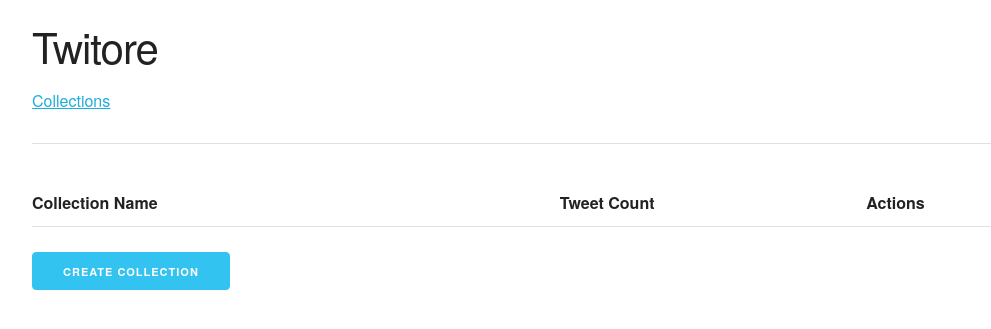
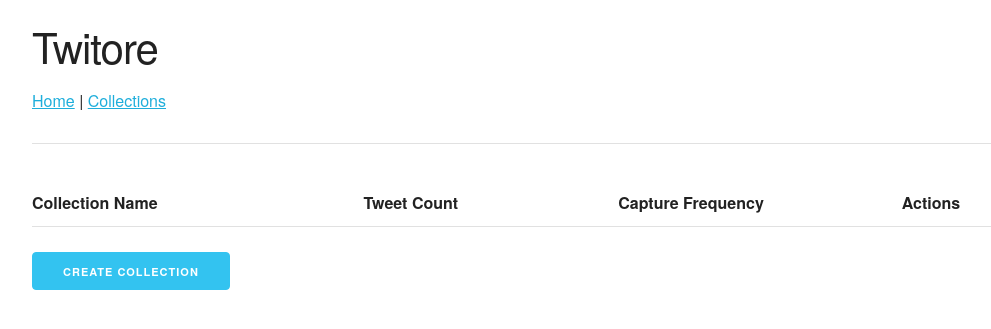
Before and after one commit to ghukill/twitore, a Flask app: page //collections in a window 1280 px wide. Shown: the top 329 px of the page, without its empty margins (128-1119 px from the left). Run offline with Flask 2, Linux system fonts and the light colour scheme; data that the repository does not hold is empty.

Commit message:
more info on collections page

```diff
--- a/twitore_app/templates/collection.html
+++ b/twitore_app/templates/collection.html
@@ -12,7 +12,8 @@
 		<form action="/twitore/update_collection/{{data.collection.name}}" method="POST">
 			<div class="row">
 				<div class="six columns">
-					<label for="minute_frequency">Minute Frequency (0-59)</label>
+					<label for="minute_frequency">Minute Frequency</label>
+					<p style="margin:0px auto 0px auto;">valid minute frequencies are 1-59, set to 0 to suspend capture</p>
 					<input class="u-full-width" type="text" placeholder="30 (would run every 30 minutes)" id="minute_frequency" name="minute_frequency" value="{{data.collection.minute_frequency}}">
 				</div>
 			</div>
--- a/twitore_app/templates/collections.html
+++ b/twitore_app/templates/collections.html
@@ -9,6 +9,7 @@
 			<tr>
 				<td><strong>Collection Name</strong></td>
 				<td class="text_center"><strong>Tweet Count</strong></td>
+				<td class="text_center"><strong>Capture Frequency</strong></td>
 				<td class="text_center"><strong>Actions</strong></td>
 			</tr>
 
@@ -16,6 +17,11 @@
 				<tr>
 					<td>{{c.name}}</td>
 					<td class="text_center">{{c.count}}</td>
+					{% if c.minute_frequency == 0 %}
+						<td class="text_center msg_alert">suspended</td>
+					{% else %}
+						<td class="text_center msg_success">{{c.minute_frequency}}</td>
+					{% endif %}
 					<td class="text_center">
 						<ul class="inline">
 							<li><a href="/twitore/collection/{{c.name}}">edit</a></li>
--- a/twitore_app/templates/header.html
+++ b/twitore_app/templates/header.html
@@ -22,6 +22,7 @@
 		<div class="row">
 			<div id="nav_menu" class="twelve columns vcenter">
 				<ul class="inline vcenter_text">
+					<li><a href="/twitore">Home</a></li>
 					<li><a href="/twitore/collections">Collections</a></li>
 				</ul>
 			</div>
--- a/twitore_app/templates/index.html
+++ b/twitore_app/templates/index.html
@@ -1,5 +1,6 @@
 {% include 'header.html' %}
 
 <p>Welcome to Twitore!</p>
+<p><a href="https://github.com/ghukill/twitore">github</a></p>
 
 {% include 'footer.html' %}
--- a/twitore_app/views.py
+++ b/twitore_app/views.py
@@ -36,11 +36,15 @@ def collections():
 	data = []
 	collections = models.Collection.objects()
 
+	'''
+	This needs to be paginated
+	'''
 	for collection in collections:
 		s = models.MongoTweet.objects().filter(twitore_collection=collection.name)
 		data.append({
 			"count":s.count(),
-			"name":collection.name
+			"name":collection.name,
+			'minute_frequency':collection.minute_frequency
 		})
 
 	logging.debug(mycron.user)
@@ -135,14 +139,24 @@ def update_collection(name):
 	logging.debug("updated collection %s" % c.id)
 
 	# update cron job
-	# try:
 	job = mycron.find_comment('twitore_{name}'.format(name=name))
 	job = list(job)
 	logging.debug(job)
 
 	# update cron
+	'''
+	Consider improving the logic here
+	'''
 	if len(job) > 0:
-		utils.updateCron(mycron,job[0],c)
+		if c.minute_frequency == 0:
+			utils.deleteCron(mycron, job[0], c)
+		elif c.minute_frequency >= 1 and c.minute_frequency <= 59:
+			utils.updateCron(mycron,job[0],c)
+		else:
+			logging.warning('frequency must be between 1-59 minutes. aborting.')
+			utils.setMsg(session,"collection could not be updated. frequency must be between 1-59 minutes. aborted.","msg_alert")
+			return redirect("/{prefix}/collection/{name}".format(prefix=localConfig.twitore_app_prefix,name=name))
+
 	# set cron if not there
 	else:
 		# set cron job
@@ -150,10 +164,6 @@ def update_collection(name):
 
 	# set msg in session
 	utils.setMsg(session,"collection updated","msg_success")
-
-	# except:
-	# 	# set msg in session
-	# 	utils.setMsg(session,"collection could not be updated","msg_alert")
 
 	return redirect("/{prefix}/collection/{name}".format(prefix=localConfig.twitore_app_prefix,name=name))
 
@@ -178,11 +188,10 @@ def delete_collection(name):
 	'''
 
 	# remove from crontab
-	cron = list(mycron.find_comment('twitore_%s' % name))
-	logging.debug(cron)
-	if len(cron) == 1:
-		mycron.remove(cron[0])
-		mycron.write()
+	job = list(mycron.find_comment('twitore_%s' % name))
+	logging.debug(job)
+	if len(job) == 1:
+		utils.deleteCron(mycron, job[0], c)
 	else:
 		logging.debug('could not find cron to delete')
 
--- a/utils/__init__.py
+++ b/utils/__init__.py
@@ -150,15 +150,18 @@ def setMsg(session, msg_text, msg_type):
 # set cron job
 def setCron(mycron, collection):
 	logging.info("setting cron for %s" % collection.name)
-
 	job = mycron.new(comment="twitore_%s" % collection.name, command="curl localhost:%s/%s/search/%s" % (localConfig.twitore_app_port,localConfig.twitore_app_prefix, collection.name) )
 	job.minute.every(collection.minute_frequency)
 	mycron.write()
-	logging.debug(mycron.crons)
 
 
-# set cron job
+# update cron job
 def updateCron(mycron, job, collection):
 	job.minute.every(collection.minute_frequency)
 	job.command = "curl localhost:%s/%s/search/%s" % (localConfig.twitore_app_port,localConfig.twitore_app_prefix, collection.name)
 	mycron.write()
+
+
+def deleteCron(mycron, job, collection):
+	mycron.remove(job)
+	mycron.write()
```
Also changed, not shown: twitore_app/models.py (+0 -14 lines).
